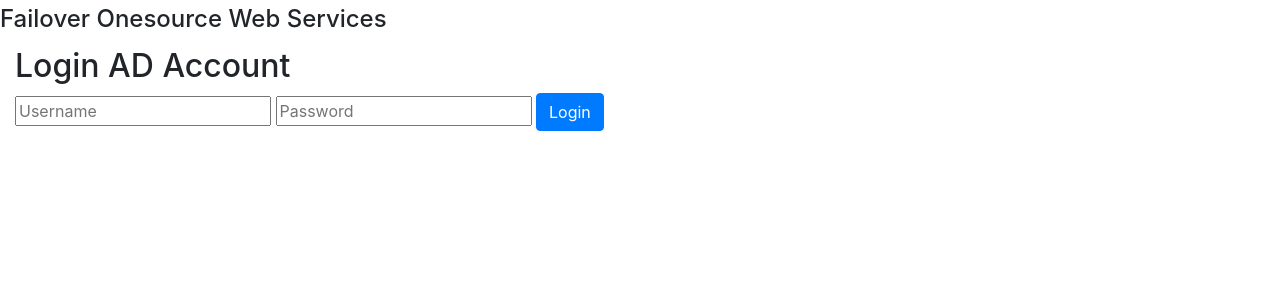
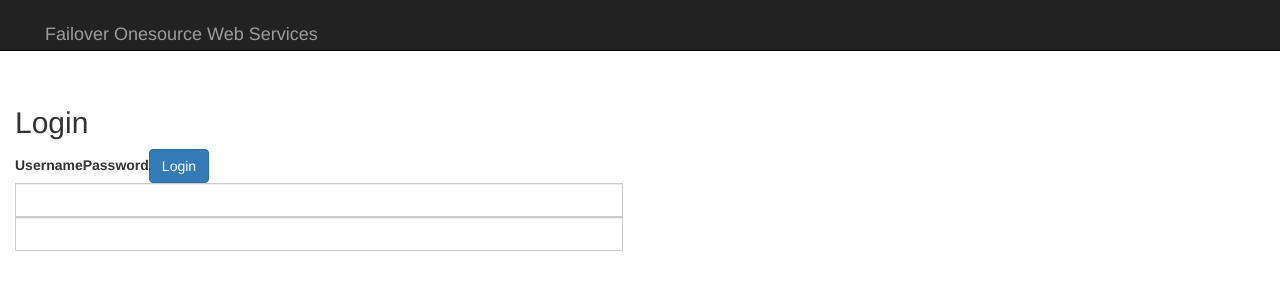
Before and after one commit to JaySpell/onesource, a Flask app: page /login in a window 1280 px wide. Shown: the top 300 px of the page. Run offline with Flask 2, Linux system fonts and the light colour scheme; some libraries are stand-ins or nearby versions.

Commit message:
Before form modification

```diff
--- a/app/templates/base.html
+++ b/app/templates/base.html
@@ -5,11 +5,13 @@
     <script src="/static/bootstrap/dist/js/bootstrap.min.js"></script>
     <script src="/static/bootstrap/dist/js/myscript.js"></script>
     <meta name="viewport" content="width=device-width, initial-scale=1.0">
+    <div class="navbar-brand">
     {% if title %}
       <title>{{ title }} F5 WebTeam Tools</title>
     {% else %}
     <title>F5 WebTeam Tools</title>
     {% endif %}
+  </div>
     <style>
       dt {
         COLOR: #3B4F99
@@ -17,12 +19,14 @@
     </style>
 
   </head>
-    <!--<header class="navbar navbar-static-top bs-docs-nav" role="banner">-->
-    <div class="navbar-brand inverse"><h4>Failover Onesource Web Services</h4></div>
-    <!--</header>-->
-    <body>
-      {% block content %}{% endblock %}
-      <div class="container-fluid"
+  <body>
+  <header class="navbar navbar-inverse navbar-static-top bs-docs-nav" role="banner">
+    <div class="navbar-brand">
+      <h4>Failover Onesource Web Services</h4>
+    </div>
+  </header>
+  {% block content %}{% endblock %}
+  <div class="container-fluid">
       {% with messages = get_flashed_messages() %}
           {% if messages %}
             <ul>
--- a/app/templates/login.html
+++ b/app/templates/login.html
@@ -1,20 +1,22 @@
-{% extends "base.html" %}
-{% from 'macro.html' import render_field %}
-{% block content %}
-<div class="container-fluid">
+{% extends "base.html" %} {% from 'macro.html' import render_field %} {% block content %}
 <div id="page-content-wrapper">
+  <div class="container-fluid">
   </div>
-  {% if error %}<p class=error><strong>Error:</strong> {{ error }}{% endif %}
+  {% if error %}
+  <p class=error><strong>Error:</strong> {{ error }}{% endif %}
     <div class="panel-body">
-  <form action="" class="form-signin" method=post>
-    <h2 class="form-signin-heading">Login AD Account</h6>
+      <form action="" class="form-signin" method=post>
+        <h2 class="form-signin-heading">Login</h6>
     {{ form.hidden_tag() }}
     <div class="form-group">
-          {% for field in form %}
-            {{ render_field(field) }}
-          {% endfor %}
+      <div class="input-group">
+      <label for="username" class="">Username</label>
+      {{ form.username(class_="form-control")}}
+      <label for="password" class="">Password</label>
+      {{ form.password(class_="form-control")}}
         <input type=submit value=Login class="btn btn-primary">
       </div>
+    </div>
   </form>
 </div>
 </div>
--- a/app/views.py
+++ b/app/views.py
@@ -36,7 +36,7 @@
 @app.route('/')
 @app.route('/index')
 def index():
-    return render_template('test.html')
+    return redirect('/login')
 
 
 @app.route('/login', methods=['GET', 'POST'])
```
